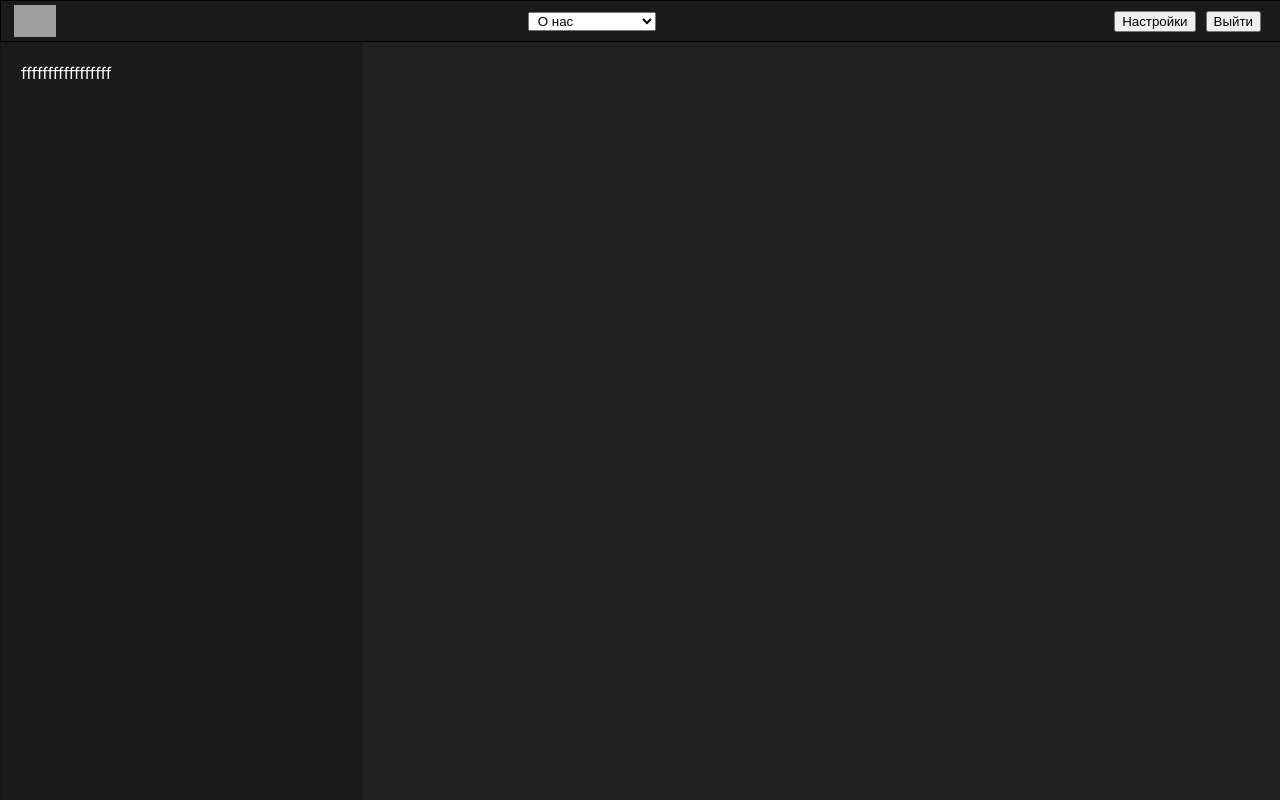
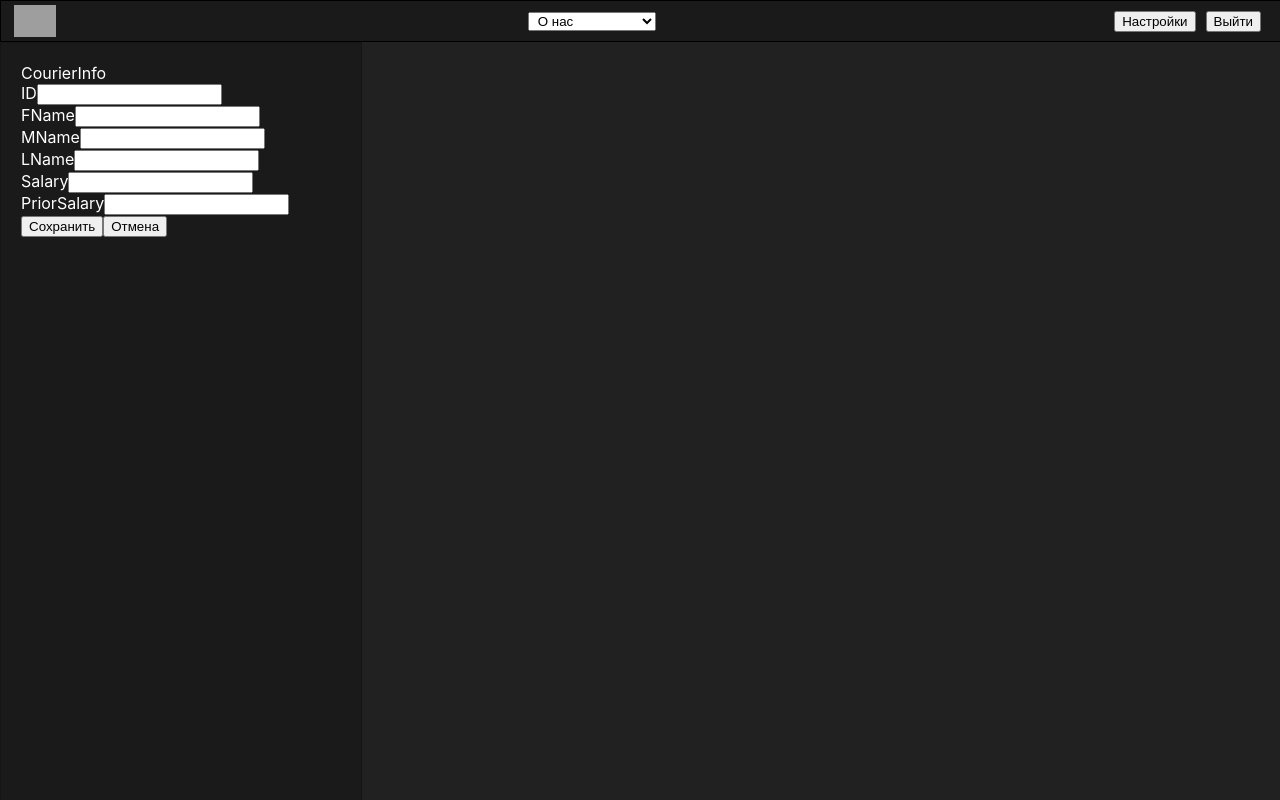
Before and after one commit to KucherenkoIvan/Database-8, a React (Create React App) app in the folder frontend/: page / in a window 1280 px wide. Shown: the top 800 px of the page. Built offline with nearby package versions, Linux system fonts and the light colour scheme; grey boxes are pictures that could not be loaded.

Commit message:
First form

```diff
--- a/frontend/src/components/aside/index.js
+++ b/frontend/src/components/aside/index.js
@@ -1,11 +1,13 @@
 import React from "react"
+import CourierInfo from "../forms/CourierInfo"
 import './index.scss'
+
 
 const Aside = () =>{
 
     return (
         <aside className="aside">
-            fffffffffffffffff
+            <CourierInfo/>
         </aside>
     );
 }
--- /dev/null
+++ b/frontend/src/components/forms/CourierInfo.js
@@ -0,0 +1,52 @@
+import React, { useState } from "react"
+
+
+
+const CourierInfo = () =>{
+/*setInputValue({...inputValue, [event.target.name]: event.target.value})*/
+    const [inputValue, setInputValue] = useState({
+        id: 0,
+        FName: "",
+        MName: "",
+        LName: "",
+        Salary: 0,
+        PriorSalary: 0
+    });
+    const changeHandler = (event) => {setInputValue({...inputValue, [event.target.name]: event.target.value});};
+    return (
+        <div className="courierInfo">
+            <label className="formName">CourierInfo</label>
+            <div className="block">
+                <label className="label">ID</label>
+                <input onChange={changeHandler} className="input" name="id" />
+            </div>
+            <div className="block">
+                <label className="label">FName</label>
+                <input className="input" name="FName" onChange={changeHandler}></input>
+            </div>
+            <div className="block">
+                <label className="label">MName</label>
+                <input className="input" name="MName" onChange={changeHandler}></input>
+            </div>
+            <div className="block">
+                <label className="label">LName</label>
+                <input className="input" name="LName" onChange={changeHandler}></input>
+            </div>
+            <div className="block">
+                <label className="label">Salary</label>
+                <input className="input" name="Salary" onChange={changeHandler}></input>
+            </div>
+            <div className="block">
+                <label className="label">PriorSalary</label>
+                <input className="input" name="PriorSalary" onChange={changeHandler}></input>
+            </div>
+
+            <div className="block block__button">
+                <button onClick={() => {console.log(inputValue)}} className="button button__save">Сохранить</button>
+                <button className="button button__cancel">Отмена</button>
+            </div>
+        </div>
+    );
+}
+
+export default CourierInfo;
```
Also changed, not shown: frontend/src/components/forms/style.scss (added).
